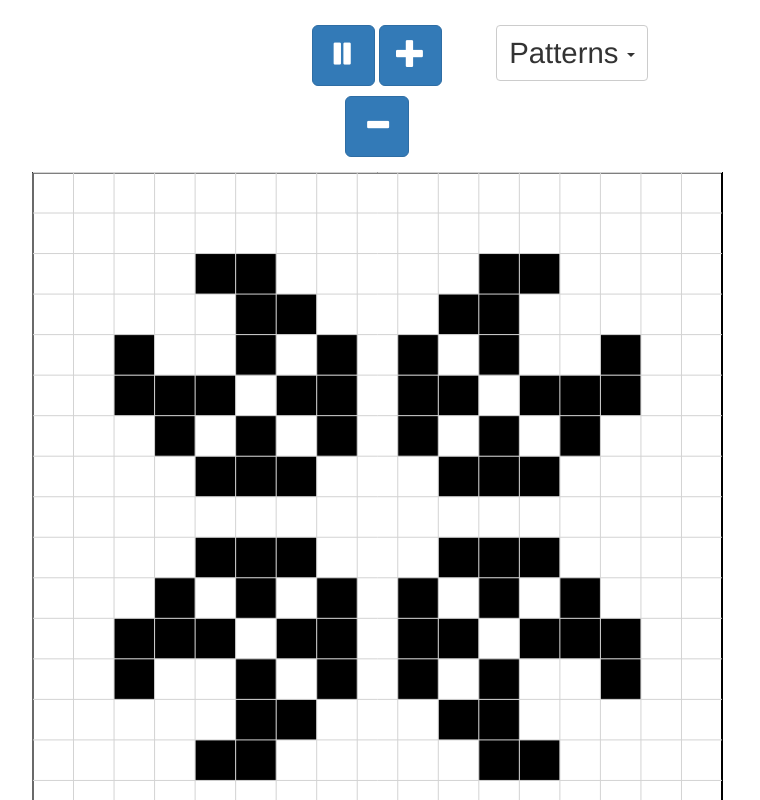
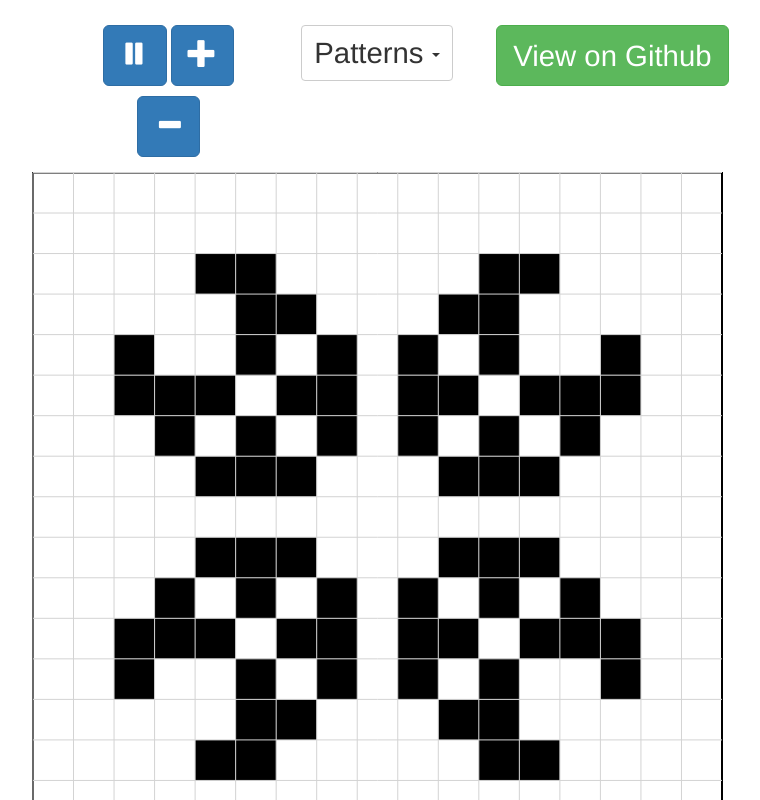
Before and after one commit to rharel/js-gol, a plain HTML site: page index.html in a window 1280 px wide. Shown: the whole page, without its empty margins (263-1023 px from the left). Drawn offline with nearby package versions, Linux system fonts and the light colour scheme.

Commit message:
added link to github repo

```diff
--- a/index.html
+++ b/index.html
@@ -209,7 +209,7 @@
 
         <div id="row-controls" class="row row-controls">
 
-            <div class="col-md-offset-5 col-md-2">
+            <div class="col-md-offset-3 col-md-2">
 
                 <a id="play-pause-btn" class="btn btn-primary btn-lg">
                     <span id="play-button-label" class="glyphicon glyphicon-play"></span>
@@ -222,7 +222,7 @@
                 </a>
             </div>
 
-            <div class="col-md-1">
+            <div class="col-md-2">
 
                 <div id="pattern-dropdown" class="dropdown">
                     <button id="pattern-menu-button" class="btn btn-default dropdown-toggle"
@@ -250,6 +250,10 @@
                     </ul>
                 </div>
             </div>
+
+            <div class="col-md-2">
+                <a class="btn btn-success btn-lg" href="https://github.com/rharel/js-gol">View on Github</a>
+            </div>
         </div>
 
         <div class="row row-canvas">
```
